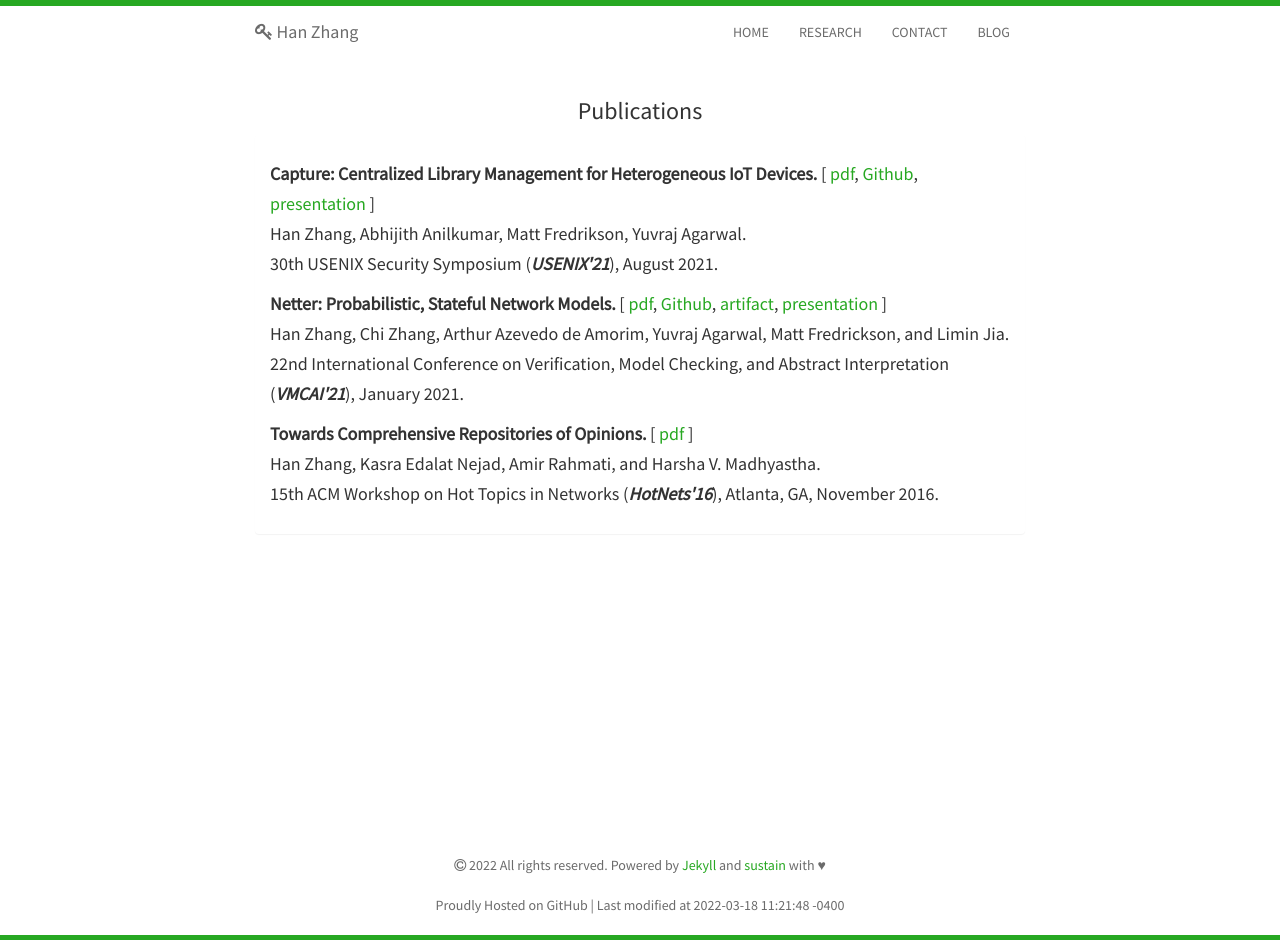
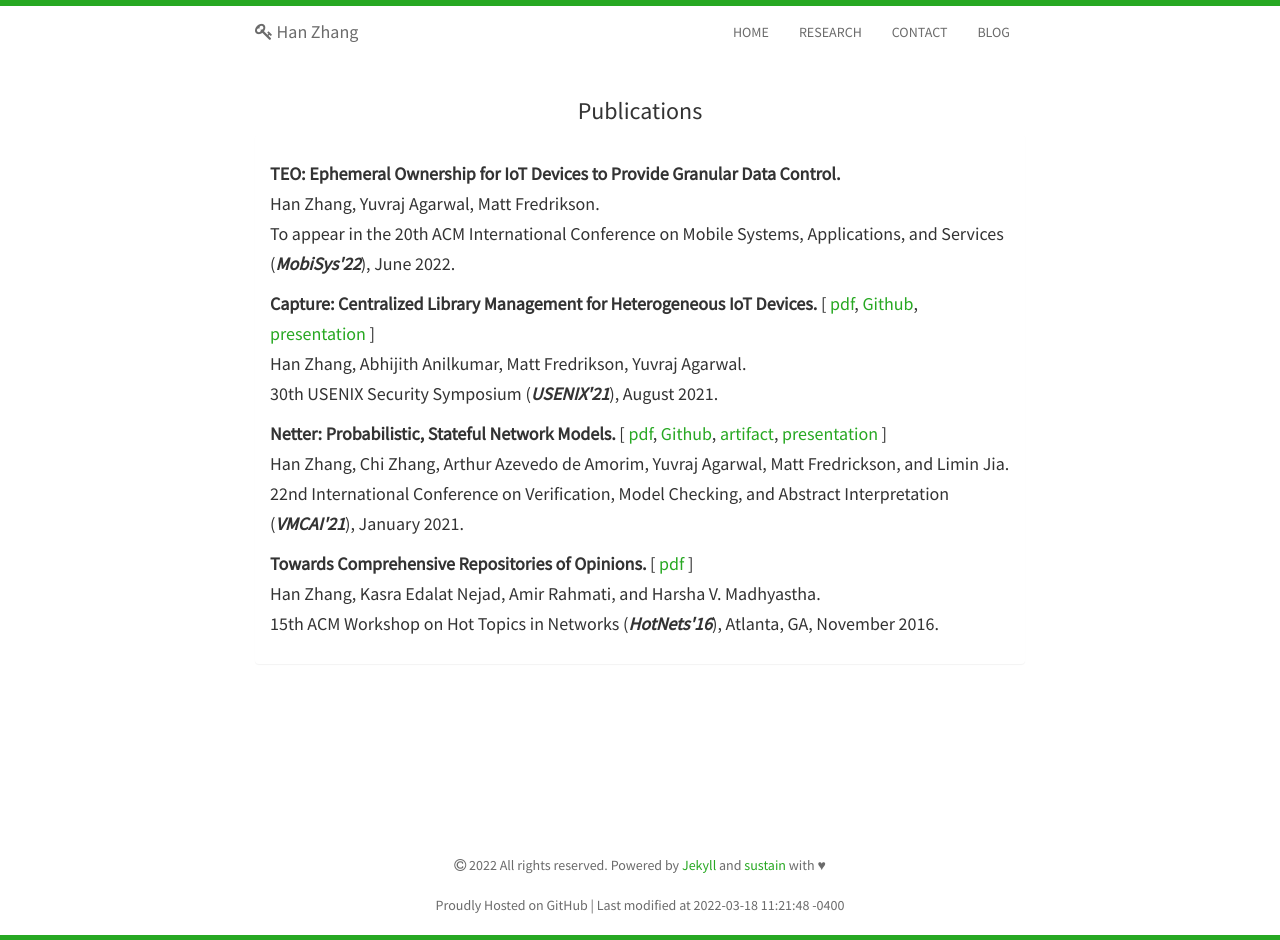
Before and after one commit to zhanghan177/zhanghan177.github.io, a Jekyll site: the page built from publications.html, in a window 1280 px wide. Built offline with Jekyll 4.4.1, drawn with Linux system fonts in a browser that asks for light colours; nearby versions of some CDN libraries.

Commit message:
Update publications.html

```diff
--- a/_includes/publications.html
+++ b/_includes/publications.html
@@ -3,6 +3,11 @@
         <h3>Publications</h3>
         <div class="panel panel-default">
             <div class="panel-body">
+                <h5>
+                    <strong>TEO: Ephemeral Ownership for IoT Devices to Provide Granular Data Control.</strong> <br>
+                    Han Zhang, Yuvraj Agarwal, Matt Fredrikson.<br>
+                    To appear in the 20th ACM International Conference on Mobile Systems, Applications, and Services (<strong><i>MobiSys'22</i></strong>), June 2022.<br>
+                </h5>
                 <h5>
                     <strong>Capture: Centralized Library Management for Heterogeneous IoT Devices.</strong> [ <a href="{{ site.baseurl }}assets/usenix21-zhang.pdf">pdf</a>, <a href="https://github.com/synergylabs/iot-capture">Github</a>, <a href="https://www.usenix.org/conference/usenixsecurity21/presentation/zhang-han">presentation</a> ]<br>
                     Han Zhang, Abhijith Anilkumar, Matt Fredrikson, Yuvraj Agarwal.<br>
```
